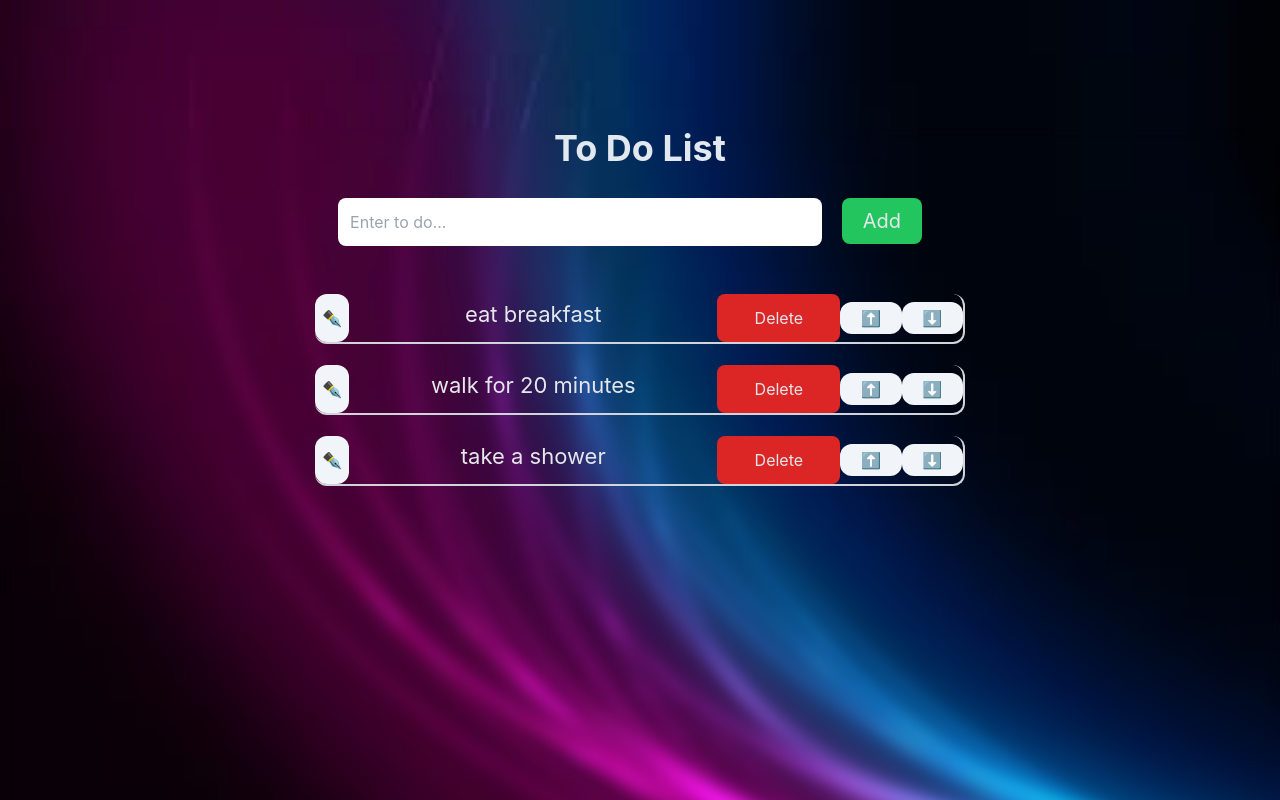
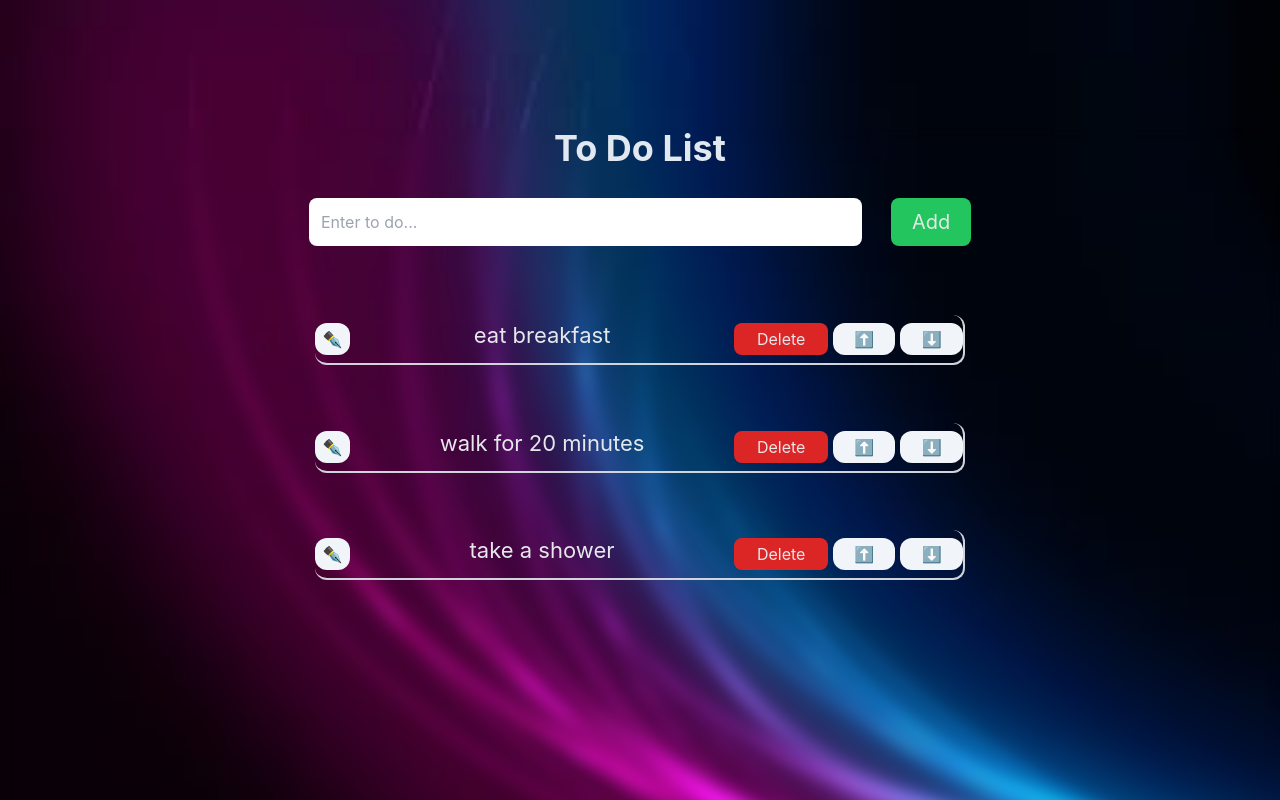
Before and after one commit to tajulafreen/to-do-react, a React (Create React App) app: page / in a window 1280 px wide. Shown: the top 800 px of the page. Built offline with nearby package versions, Linux system fonts and the light colour scheme.

Commit message:
add margin

```diff
--- a/src/components/AddTask.jsx
+++ b/src/components/AddTask.jsx
@@ -2,16 +2,16 @@ import React from "react";
 
 const AddTask = ({ addTask, newTask, handleInputChange }) => {
   return (
-    <div>
+    <div className="flex flex-row justify-around">
       <input
         type="text"
         placeholder="Enter to do..."
         value={newTask}
         onChange={handleInputChange}
-        className="w-[70%] p-3 rounded-lg text-[16px]"
+        className="w-[80%] p-3 rounded-lg text-[16px]"
       />
       <button
-        className="bg-green-500 mx-5 w-[80px] rounded-lg p-2 text-gray-200 text-[20px] hover:bg-green-600"
+        className="bg-green-500 w-[80px] rounded-lg p-2 text-gray-200 text-[20px] hover:bg-green-600"
         onClick={addTask}
       >
         Add
--- a/src/components/TaskItem.jsx
+++ b/src/components/TaskItem.jsx
@@ -15,11 +15,11 @@ const TaskItem = ({
   return (
     <li
       key={index}
-      className=" bg-transparent  border-b-2 border-r-2 border-gray-300 m-[3%] h-[50px] flex flex-row justify-between rounded-xl "
+      className=" bg-transparent  border-b-2 border-r-2 border-gray-300 m-[3%] h-[50px] flex flex-row justify-between rounded-xl gap-[5px]"
     >
       <button
         onClick={() => editTask(index)}
-        className="w-9 bg-slate-100 rounded-xl hover:bg-inherit "
+        className="w-9 bg-slate-100 h-8 rounded-xl hover:bg-inherit my-auto"
       >
         ✒️
       </button>
@@ -44,7 +44,7 @@ const TaskItem = ({
         </span>
       )}
       <button
-        className="text-gray-200 bg-red-600 rounded-lg p-1 hover:bg-red-700 w-[20%]"
+        className="text-gray-200 bg-red-600 h-8 my-auto rounded-lg p-1 hover:bg-red-700 w-[15%]"
         onClick={() => deleteTask(index)}
       >
         Delete
--- a/src/components/ToDoList.jsx
+++ b/src/components/ToDoList.jsx
@@ -73,7 +73,7 @@ const ToDoList = () => {
           newTask={newTask}
           handleInputChange={handleInputChange}
         />
-        <ol className="my-[7%]">
+        <ol className="my-[7%] flex flex-col gap-4">
           {tasks.map((task, index) => (
             <TaskItem
               key={index}
```
